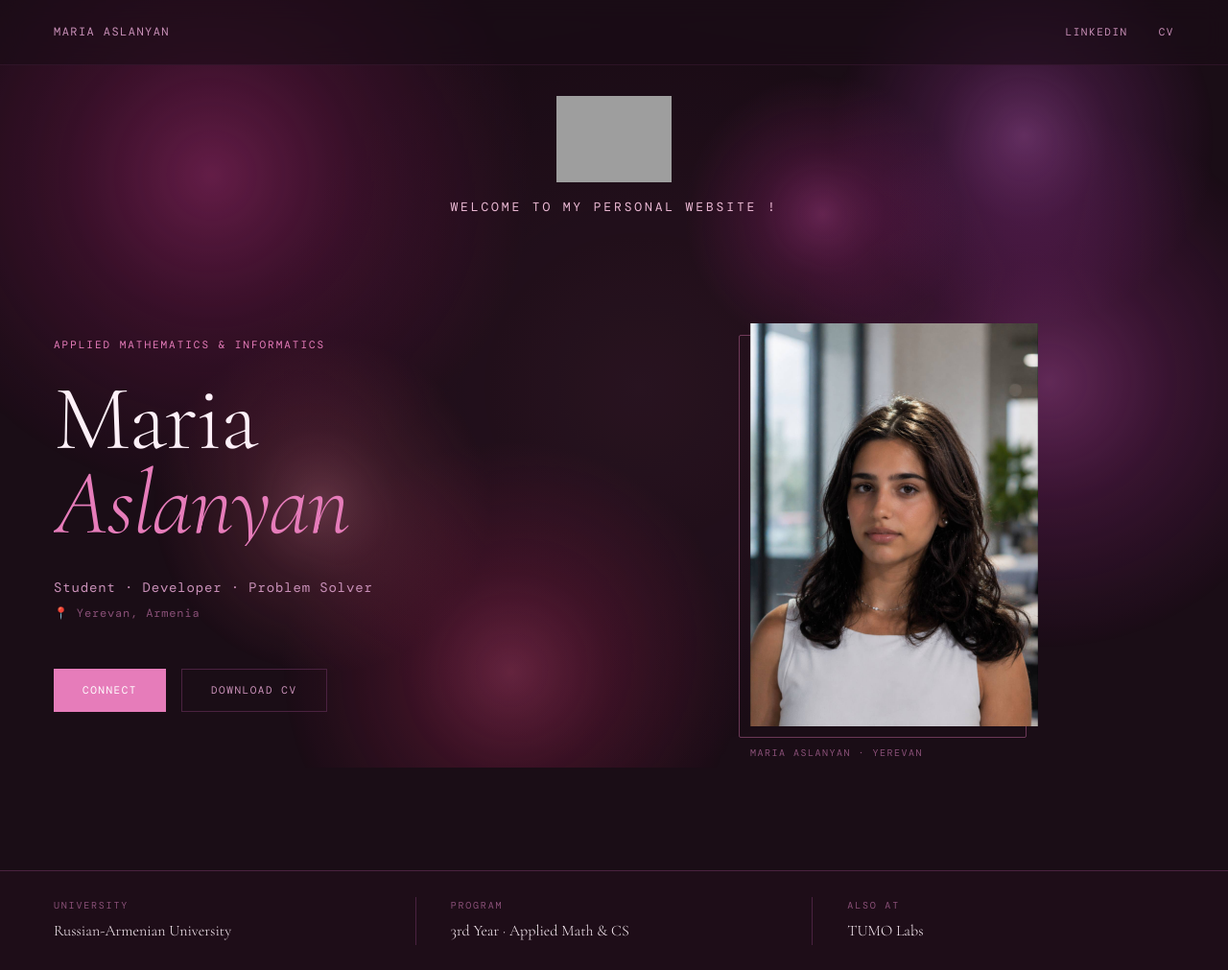
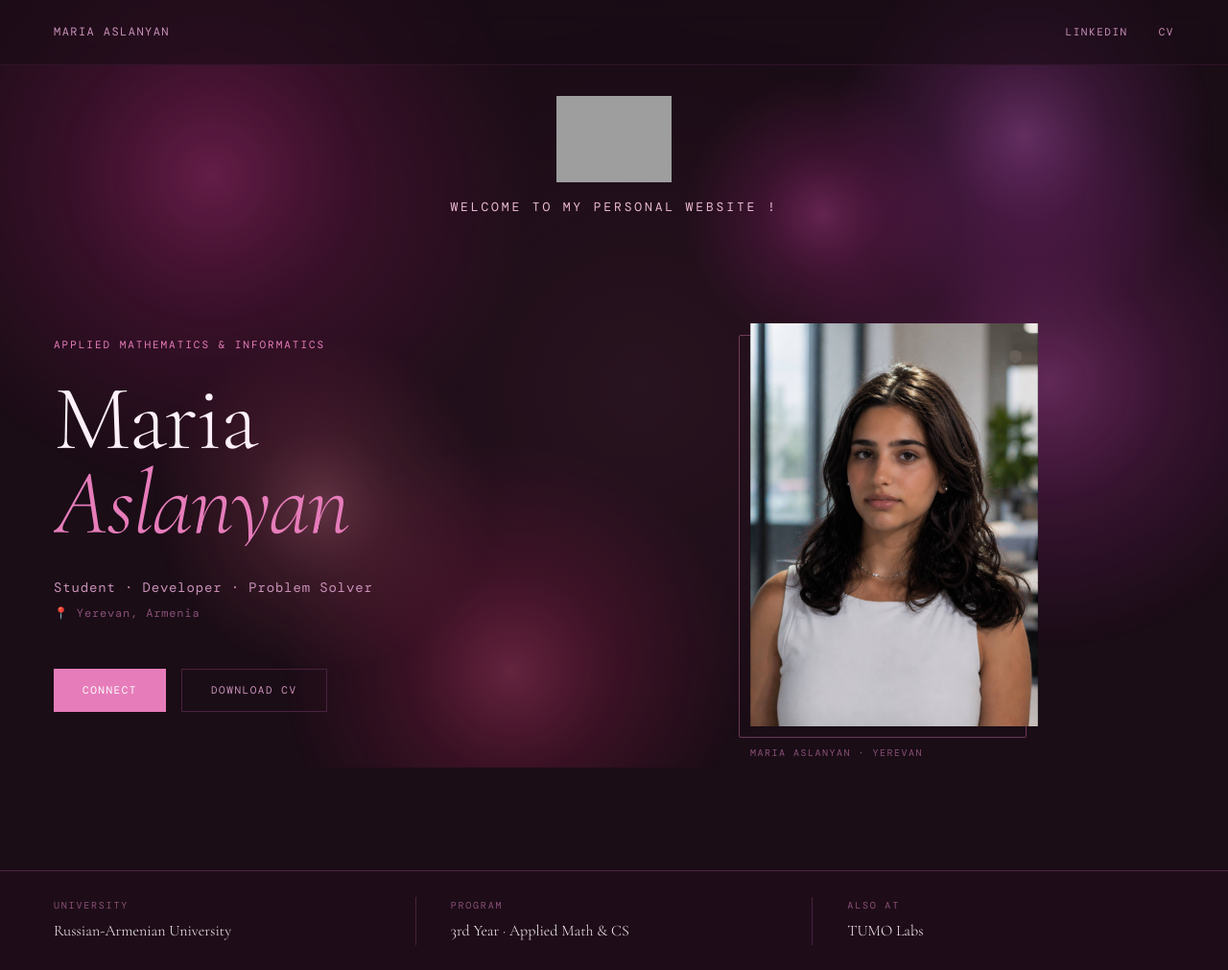
Before and after one commit to TUMO-Labs/personal_website, a Flask app: page / in a window 1280 px wide. Shown: the top 1011 px of the page at 96% size. Run offline with Flask 3, Linux system fonts and the light colour scheme; some web fonts are replaced; grey boxes are pictures that could not be loaded.

Commit message:
Adding the initial version

```diff
--- a/static/css/style.css
+++ b/static/css/style.css
@@ -199,7 +199,7 @@ img { display: block; max-width: 100%; }
   width: 300px;
   height: 420px;
   object-fit: cover;
-  object-position: 50% 50%;
+  object-position:40% 65%;
 }
 .hero-photo:hover {
   filter: contrast(1.0) saturate(1.05);
```
